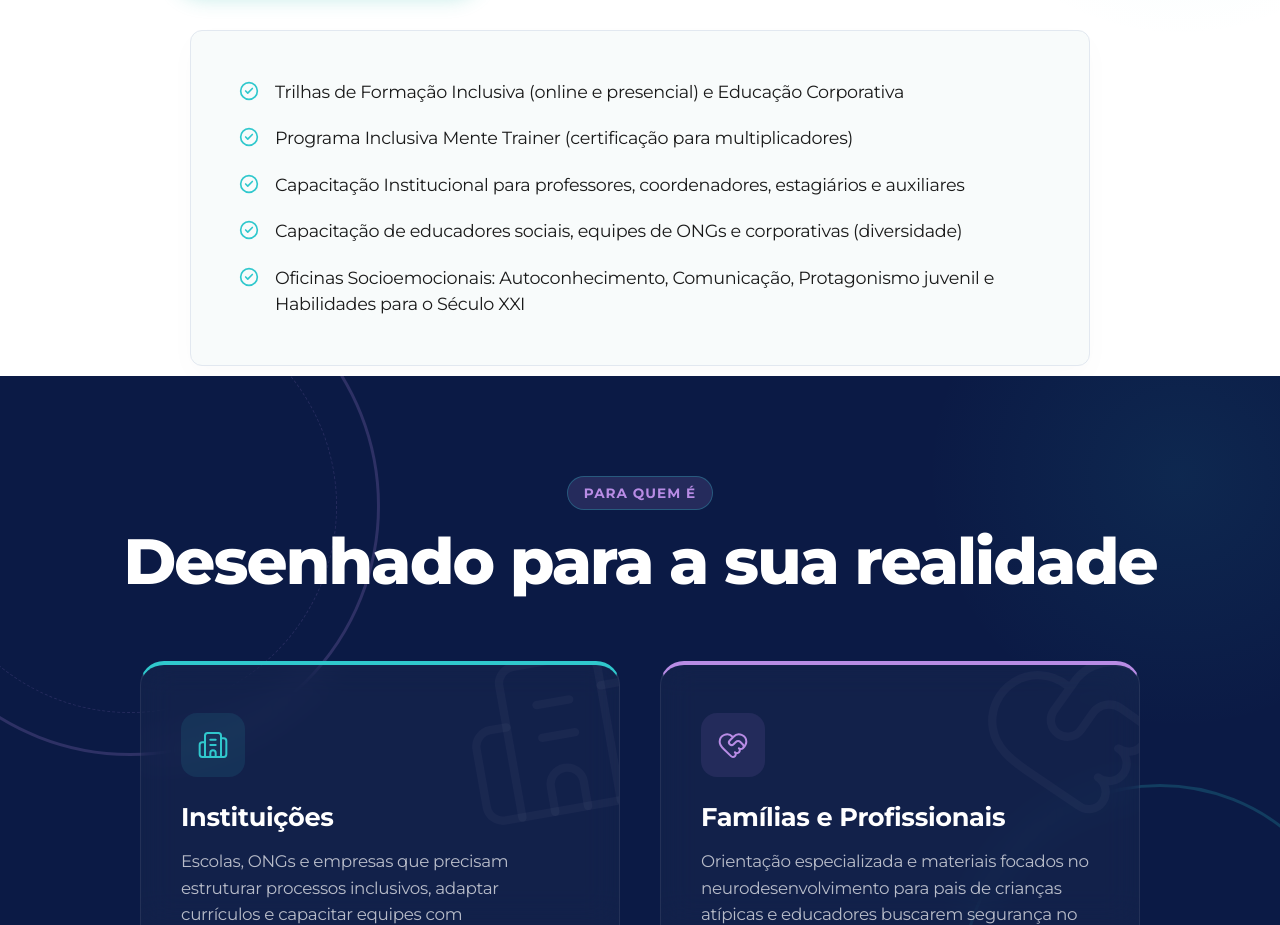
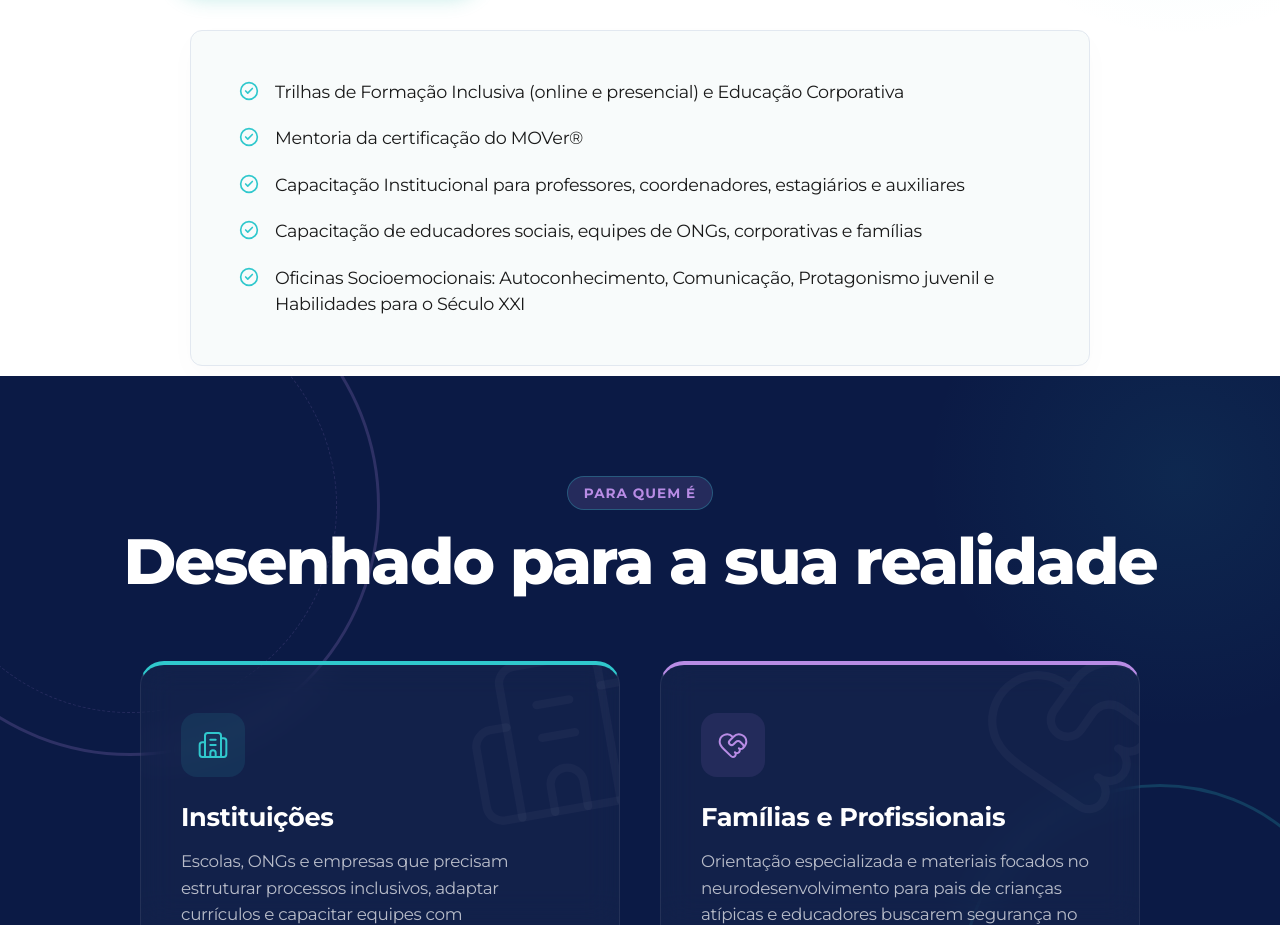
Before and after one commit to JLopes2024/inclusivamente-redesign, a React (Vite) app: page / in a window 1280 px wide. Shown: the part 3560-4485 px from the top of the page. Built offline with nearby package versions, Linux system fonts and the light colour scheme.

Commit message:
Update Services.jsx

```diff
--- a/src/sections/Services.jsx
+++ b/src/sections/Services.jsx
@@ -12,9 +12,9 @@ export default function Services() {
       title: "Formação e Capacitação",
       items: [
         "Trilhas de Formação Inclusiva (online e presencial) e Educação Corporativa" /*[cite: 2] */,
-        "Programa Inclusiva Mente Trainer (certificação para multiplicadores)" /*[cite: 2] */,
+        "Mentoria da certificação do MOVer®" /*[cite: 2] */,
         "Capacitação Institucional para professores, coordenadores, estagiários e auxiliares" /*[cite: 2] */,
-        "Capacitação de educadores sociais, equipes de ONGs e corporativas (diversidade)" /*[cite: 2] */,
+        "Capacitação de educadores sociais, equipes de ONGs, corporativas e famílias" /*[cite: 2] */,
         "Oficinas Socioemocionais: Autoconhecimento, Comunicação, Protagonismo juvenil e Habilidades para o Século XXI" /*[cite: 2] */
       ]
     },
```
